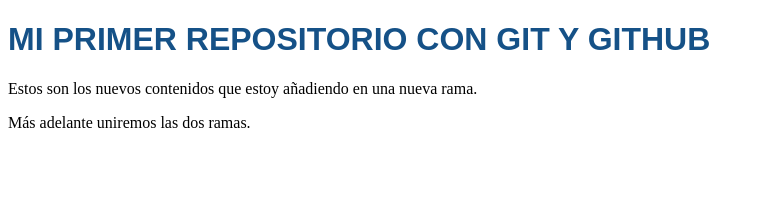
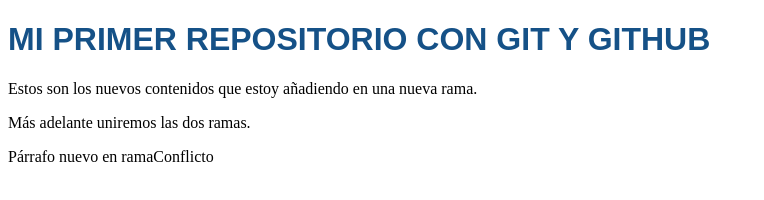
Before and after one commit to nashumo/Tuto-Git-GitHub-de-Bluuweb, a plain HTML site: page index.html in a window 1280 px wide. Shown: the whole page, without its empty margins (0-764 px from the left). Drawn offline with Linux system fonts and the light colour scheme.

Commit message:
añadiendo párrafo conflictivo en mueva rama

```diff
--- a/index.html
+++ b/index.html
@@ -12,5 +12,6 @@
 <h1>Mi primer repositorio con Git y GitHub</h1>
 <p>Estos son los nuevos contenidos que estoy añadiendo en una nueva rama.</p>
 <p>Más adelante uniremos las dos ramas.</p>
+<p>Párrafo nuevo en ramaConflicto</p>
 </body>
 </html>
```
